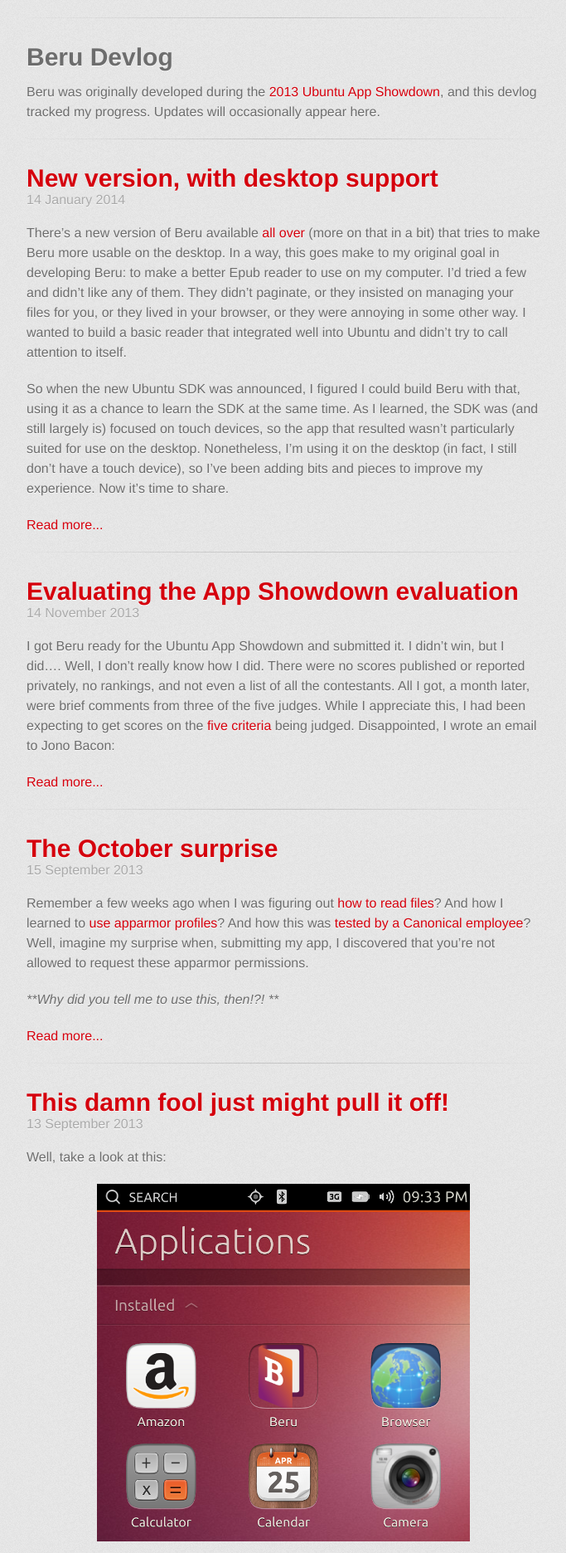
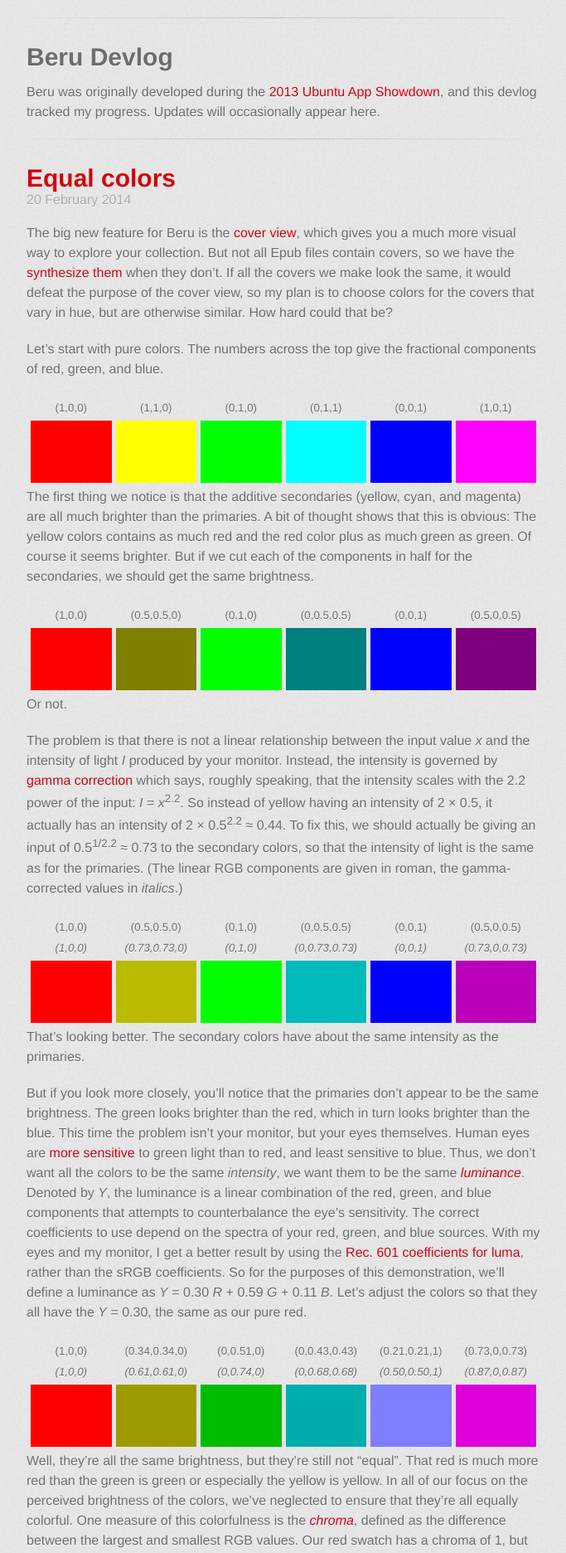
Before and after one commit to rschroll/beru, a Jekyll site: the page built from index.html, in a window 1280 px wide. Shown: the part 1107-2979 px from the top of the page at 83% size, without its empty margins (298-981 px from the left). Built offline with Jekyll 4.4.1, drawn with Linux system fonts in a browser that asks for light colours; some web fonts are replaced; some of the changed text lies outside the part shown.

Commit message:
Choosing colors

```diff
--- /dev/null
+++ b/_posts/2014-02-20-equal-colors.md
@@ -0,0 +1,161 @@
+---
+layout: post
+title: Equal colors
+---
+The big new feature for Beru is the [cover view](https://github.com/rschroll/beru/issues/16), which gives you a much more visual way to explore your collection.  But not all Epub files contain covers, so we have the [synthesize them](https://github.com/rschroll/beru/issues/29) when they don't.  If all the covers we make look the same, it would defeat the purpose of the cover view, so my plan is to choose colors for the covers that vary in hue, but are otherwise similar.  How hard could that be?
+
+<style>
+.colors {
+    width: 100%;
+    border-spacing: 5px;
+    border-collapse: separate;
+    border: none;
+    table-layout: fixed;
+}
+.colors td {
+    border: none;
+    width: 100%;
+    font-size: smaller;
+}
+.gamma {
+    font-style: italic;
+}
+.swatches {
+    height: 75px;
+}
+</style>
+Let's start with pure colors.  The numbers across the top give the fractional components of red, green, and blue.
+<table class="colors">
+<tr class="rgb">
+<td>(1,0,0)</td>
+<td>(1,1,0)</td>
+<td>(0,1,0)</td>
+<td>(0,1,1)</td>
+<td>(0,0,1)</td>
+<td>(1,0,1)</td>
+</tr>
+<tr class="swatches">
+<td bgColor="#ff0000"></td>
+<td bgColor="#ffff00"></td>
+<td bgColor="#00ff00"></td>
+<td bgColor="#00ffff"></td>
+<td bgColor="#0000ff"></td>
+<td bgColor="#ff00ff"></td>
+</tr>
+</table>
+
+The first thing we notice is that the additive secondaries (yellow, cyan, and magenta) are all much brighter than the primaries.  A bit of thought shows that this is obvious: The yellow colors contains as much red and the red color plus as much green as green.  Of course it seems brighter.  But if we cut each of the components in half for the secondaries, we should get the same brightness.
+<table class="colors">
+<tr class="rgb">
+<td>(1,0,0)</td>
+<td>(0.5,0.5,0)</td>
+<td>(0,1,0)</td>
+<td>(0,0.5,0.5)</td>
+<td>(0,0,1)</td>
+<td>(0.5,0,0.5)</td>
+</tr>
+<tr class="swatches">
+<td bgColor="#ff0000"></td>
+<td bgColor="#7f7f00"></td>
+<td bgColor="#00ff00"></td>
+<td bgColor="#007f7f"></td>
+<td bgColor="#0000ff"></td>
+<td bgColor="#7f007f"></td>
+</tr>
+</table>
+
+Or not.
+
+The problem is that there is not a linear relationship between the input value *x* and the intensity of light *I* produced by your monitor.  Instead, the intensity is governed by [gamma correction](http://en.wikipedia.org/wiki/Gamma_correction) which says, roughly speaking, that the intensity scales with the 2.2 power of the input: *I* = *x*<sup>2.2</sup>.  So instead of yellow having an intensity of 2 × 0.5, it actually has an intensity of 2 × 0.5<sup>2.2</sup> ≈ 0.44.  To fix this, we should actually be giving an input of 0.5<sup>1/2.2</sup> ≈ 0.73 to the secondary colors, so that the intensity of light is the same as for the primaries.  (The linear RGB components are given in roman, the gamma-corrected values in *italics*.)
+<table class="colors">
+<tr class="rgb">
+<td>(1,0,0)</td>
+<td>(0.5,0.5,0)</td>
+<td>(0,1,0)</td>
+<td>(0,0.5,0.5)</td>
+<td>(0,0,1)</td>
+<td>(0.5,0,0.5)</td>
+</tr>
+<tr class="gamma">
+<td>(1,0,0)</td>
+<td>(0.73,0.73,0)</td>
+<td>(0,1,0)</td>
+<td>(0,0.73,0.73)</td>
+<td>(0,0,1)</td>
+<td>(0.73,0,0.73)</td>
+</tr>
+<tr class="swatches">
+<td bgColor="#ff0000"></td>
+<td bgColor="#baba00"></td>
+<td bgColor="#00ff00"></td>
+<td bgColor="#00baba"></td>
+<td bgColor="#0000ff"></td>
+<td bgColor="#ba00ba"></td>
+</tr>
+</table>
+
+That's looking better.  The secondary colors have about the same intensity as the primaries.
+
+But if you look more closely, you'll notice that the primaries don't appear to be the same brightness.  The green looks brighter than the red, which in turn looks brighter than the blue.  This time the problem isn't your monitor, but your eyes themselves.  Human eyes are [more sensitive](http://en.wikipedia.org/wiki/Luminosity_function) to green light than to red, and least sensitive to blue.  Thus, we don't want all the colors to be the same *intensity*, we want them to be the same [*luminance*](http://en.wikipedia.org/wiki/Luminance_%28colorimetry%29).  Denoted by *Y*, the luminance is a linear combination of the red, green, and blue components that attempts to counterbalance the eye's sensitivity.  The correct coefficients to use depend on the spectra of your red, green, and blue sources.  With my eyes and my monitor, I get a better result by using the [Rec. 601 coefficients for luma](http://en.wikipedia.org/wiki/Luma_%28video%29#Rec._601_luma_versus_Rec._709_luma_coefficients), rather than the sRGB coefficients.  So for the purposes of this demonstration, we'll define a luminance as *Y* = 0.30 *R* + 0.59 *G* + 0.11 *B*.  Let's adjust the colors so that they all have the *Y* = 0.30, the same as our pure red.
+<table class="colors">
+<tr class="rgb">
+<td>(1,0,0)</td>
+<td>(0.34,0.34,0)</td>
+<td>(0,0.51,0)</td>
+<td>(0,0.43,0.43)</td>
+<td>(0.21,0.21,1)</td>
+<td>(0.73,0,0.73)</td>
+</tr>
+<tr class="gamma">
+<td>(1,0,0)</td>
+<td>(0.61,0.61,0)</td>
+<td>(0,0.74,0)</td>
+<td>(0,0.68,0.68)</td>
+<td>(0.50,0.50,1)</td>
+<td>(0.87,0,0.87)</td>
+</tr>
+<tr class="swatches">
+<td bgColor="#ff0000"></td>
+<td bgColor="#9b9b00"></td>
+<td bgColor="#00bb00"></td>
+<td bgColor="#00adad"></td>
+<td bgColor="#7e7eff"></td>
+<td bgColor="#dd00dd"></td>
+</tr>
+</table>
+
+Well, they're all the same brightness, but they're still not "equal".  That red is much more red than the green is green or especially the yellow is yellow.  In all of our focus on the perceived brightness of the colors, we've neglected to ensure that they're all equally colorful.  One measure of this colorfulness is the [*chroma*](http://en.wikipedia.org/wiki/HSL_and_HSV#Hue_and_chroma), defined as the difference between the largest and smallest RGB values.  Our red swatch has a chroma of 1, but all the others have lower chromas.  (The yellow is a paltry 0.34!)
+
+So instead of just considering several hues for a fixed luminance, let's consider both hue and chroma.
+<img class="center" src="{{ site.baseurl }}/assets/gamut.png" alt="Color gamut" width="300" height="297" />
+What's with all of those missing areas?  Those are regions that are out of the *gamut* of the RGB color space.  To get colors in those regions, we'd need component values greater than one or less than zero (or both), which we can't have.  The colors above were chosen from the edge of the gamut, giving us wildly different chromas.  If we want colors that are equally bright and equally colorful, we need to take a horizontal line through the gamut.  If we use that white line, we get these colors:
+<table class="colors">
+<tr class="rgb">
+<td>(0.53,0.20,0.20)</td>
+<td>(0.33,0.33,0.01)</td>
+<td>(0.11,0.44,0.11)</td>
+<td>(0.07,0.40,0.40)</td>
+<td>(0.26,0.26,0.59)</td>
+<td>(0.49,0.16,0.49)</td>
+</tr>
+<tr class="gamma">
+<td>(0.75,0.48,0.48)</td>
+<td>(0.61,0.61,0.10)</td>
+<td>(0.36,0.69,0.36)</td>
+<td>(0.30,0.66,0.66)</td>
+<td>(0.55,0.55,0.79)</td>
+<td>(0.73,0.44,0.73)</td>
+</tr>
+<tr class="swatches">
+<td bgColor="#bf7b7b"></td>
+<td bgColor="#9b9b19"></td>
+<td bgColor="#5caf5c"></td>
+<td bgColor="#4ca8a8"></td>
+<td bgColor="#8b8bc9"></td>
+<td bgColor="#b970b9"></td>
+</tr>
+</table>
+
+There we go: equally bright and equally (un-)colorful colors.  Because if the restrictions of the RGB gamut, we simply cannot have high-chroma colors for all hues for a fixed luminance.  For making book covers, I think that's perfectly fine.  But if you need something with more colorful colors, you'll need to give up the constant chroma and/or constant luminance restrictions.
+
+If you want to play with these things, check out the [playground]({{ site.baseurl }}/color-playground/) I made while learning about these things.
--- /dev/null
+++ b/color-playground/index.html
@@ -0,0 +1,281 @@
+---
+title: Color playground
+---
+<!DOCTYPE html>
+<html lang="en">
+<head>
+<title>Color playground</title>
+<meta charset="utf-8" />
+<style type="text/css">
+body {
+    background: #eee;
+    font-family: "sans-serif";
+}
+#swatches {
+    width: 100%;
+    height: 100px;
+    border-spacing: 5px;
+    border-collapse: separate;
+}
+#swatches td {
+    //background: white;
+}
+#canvas {
+    width: 300px;
+    height: 300px;
+    position: relative;
+}
+#chromaBar {
+    height: 1px;
+    background: white;
+    width: 100%;
+    position: absolute;
+    left: 0;
+}
+#chroma, #luma {
+    display: inline-block;
+    width: 200px;
+    margin: 5px 20px 0 20px;
+}
+#chromaV, #lumaV {
+    display: inline-block;
+    width: 3em;
+}
+input {
+    width: 3em;
+}
+b {
+    cursor: pointer;
+}
+.highlight {
+    background: #eee;
+    box-shadow: 0 0 5px 5px #eee;
+}
+body.highlighted {
+    background: #aaa;
+}
+</style>
+<link rel="stylesheet" href="http://ajax.googleapis.com/ajax/libs/jqueryui/1.8.23/themes/base/jquery-ui.css" type="text/css" media="all" />
+<script src="http://ajax.googleapis.com/ajax/libs/jquery/1.8.2/jquery.min.js"></script>
+<script src="http://ajax.googleapis.com/ajax/libs/jqueryui/1.8.23/jquery-ui.min.js"></script>
+<script type="text/javascript" charset="utf-8">
+// From http://en.wikipedia.org/wiki/HSL_and_HSV#From_luma.2Fchroma.2Fhue
+// Note that not all values are in the RGB gamut!
+function hcyraw(H, C, Y) {
+    var Hp = H*6,
+        X = C * (1 - Math.abs(Hp % 2 - 1)),
+        R = 0, G = 0, B = 0;
+    if (Hp < 1) {
+        R = C;
+        G = X;
+    } else if (Hp < 2) {
+        R = X;
+        G = C;
+    } else if (Hp < 3) {
+        G = C;
+        B = X;
+    } else if (Hp < 4) {
+        G = X;
+        B = C;
+    } else if (Hp < 5) {
+        R = X;
+        B = C;
+    } else {
+        R = C;
+        B = X;
+    }
+    var Yr = parseFloat($("#Yr").val()),
+        Yg = parseFloat($("#Yg").val()),
+        Yb = parseFloat($("#Yb").val()),
+        m = Y - (Yr * R + Yg * G + Yb * B);
+    try {
+        return "#" + toHex(R + m) + toHex(G + m)+ toHex(B + m);
+    } catch (e) {
+        return "";
+    }
+}
+
+function hcyrel(H, C, Y) {
+    var Hp = H*6,
+        Yr = parseFloat($("#Yr").val()),
+        Yg = parseFloat($("#Yg").val()),
+        Yb = parseFloat($("#Yb").val()),
+        Ht, a, b, c;
+    if (Hp < 1) {
+        a = Yr; b = Yg; c = Yb;
+        Ht = Hp;
+    } else if (Hp < 2) {
+        a = Yg; b = Yr; c = Yb;
+        Ht = 2 - Hp;
+    } else if (Hp < 3) {
+        a = Yg; b = Yb; c = Yr;
+        Ht = Hp - 2;
+    } else if (Hp < 4) {
+        a = Yb; b = Yg; c = Yr;
+        Ht = 4 - Hp;
+    } else if (Hp < 5) {
+        a = Yb; b = Yr; c = Yg;
+        Ht = Hp - 4;
+    } else {
+        a = Yr; b = Yb; c = Yg;
+        Ht = 6 - Hp;
+    }
+    var Cmax = Math.min(Y / (a + b*Ht), (1 - Y) / (b * (1-Ht) + c));
+    return hcyraw(H, C*Cmax, Y);
+}
+
+function gethcy() {
+    if ($("#rescale")[0].checked)
+        return hcyrel;
+    return hcyraw;
+}
+
+function toHex(v) {
+    if ((v < 0) || (v > 1))
+        throw "Out of gamut";
+    var gamma = parseFloat($("#gamma").val());
+    v = Math.pow(v, 1/gamma);
+    var s = Math.round(v * 255).toString(16);
+    if (s.length == 1)
+        return "0" + s;
+    return s;
+}
+
+function setChromaBar(chroma) {
+    var bar = $("#chromaBar");
+    bar.css("top", 300*(1-chroma) + "px");
+}
+
+function setColors(chroma, luma) {
+    var swatches = $("#swatches td"),
+        n = swatches.length,
+        hcy = gethcy();
+    for (var i=0; i<n; i++)
+        swatches[i].bgColor = hcy(i/n, chroma, luma);
+}
+
+function drawCanvas(chroma, luma) {
+    var ctx = $("canvas").get()[0].getContext("2d"),
+        hcy = gethcy();
+    ctx.clearRect(0,0,300,300);
+    for (var x=0; x<100; x++) {
+        for (var y=0; y<100; y++) {
+            var color = hcy(x/100, y/100, luma);
+            if (color) {
+                ctx.fillStyle = color;
+                ctx.fillRect(3*x, 300-3*y, 3, 3);
+            }
+        }
+    }
+}
+
+function onChroma(event, ui) {
+    var chroma = ui.value,
+        gamma = parseFloat($("#gamma").val());
+        luma = $("#luma").slider("value");
+    $("#chromaV").text(chroma);
+    setColors(chroma, luma);
+    setChromaBar(chroma);
+}
+
+function onLuma(event, ui) {
+    var chroma = $("#chroma").slider("value"),
+        gamma = parseFloat($("#gamma").val());
+        luma = ui? ui.value : $("#luma").slider("value");
+    $("#lumaV").text(luma);
+    drawCanvas(chroma, luma);
+    setColors(chroma, luma);
+}
+
+function onLumaSlide(event, ui) {
+    $("#lumaV").text(ui.value);
+}
+
+function drag(event) {
+    var y = event.pageY - $("canvas").offset().top,
+        chroma = 1 - y/300;
+    $("#chroma").slider("value", chroma);
+}
+
+function setHighlight(hoverid, hlid) {
+    $(hoverid).mouseenter(function (e) {
+        $(hlid).addClass("highlight");
+        $("body").addClass("highlighted");
+    });
+    $(hoverid).mouseleave(function (e) {
+        $(hlid).removeClass("highlight");
+        $("body").removeClass("highlighted");
+    });
+}
+
+$(document).ready(function () {
+    $("canvas").mousedown(function (e) { drag(e); $("canvas").mousemove(drag); });
+    $("body").mouseup(function () { $("canvas").unbind("mousemove"); });
+    $("#chroma").slider({min: 0, max: 1, step: 0.01, change: onChroma, slide: onChroma});
+    $("#chroma").slider("value", 0.5);
+    $("#luma").slider({min: 0, max: 1, step: 0.01, value: 0.5, stop: onLuma, slide: onLumaSlide});
+    $("input").change(onLuma);
+    onLuma();
+
+    setHighlight("#lumaD", "#lumaDiv");
+    setHighlight("#lumaCD", "#lumaC");
+    setHighlight("#gamutD", "#canvas");
+    setHighlight("#chromaD", "#chromaDiv");
+    setHighlight("#chromaBarD", "#chromaBar");
+    setHighlight("#swatchesD", "#swatches");
+    setHighlight("#rescaleD", "#rescale");
+    setHighlight("#gammaD", "#gammaDiv");
+    $("#lumaStd").click(function () {
+        $("#Yr").val(0.2126);
+        $("#Yg").val(0.7152);
+        $("#Yb").val(0.0722);
+        onLuma();
+        return true;
+    });
+});
+</script>
+</head>
+
+<body>
+<h1>Perceptual Color Playground</h1>
+<table id="swatches"><tr>
+<td></td>
+<td></td>
+<td></td>
+<td></td>
+<td></td>
+<td></td>
+<td></td>
+<td></td>
+<td></td>
+<td></td>
+<td></td>
+<td></td>
+</tr></table>
+<div id="canvas"><canvas width="300" height="300"></canvas>
+<div id="chromaBar"></div></div>
+<form>
+    <div id="chromaDiv">C <span id="chroma"></span> <span id="chromaV"></span>
+        <input type="checkbox" id="rescale">Rescale Chroma</input>
+    </div>
+    <div id="lumaDiv">Y <span id="luma"></span> <span id="lumaV"></span>
+        <span id="lumaC">= <input id="Yr" size="2" value="0.30" /> r
+        + <input id="Yg" size="2" value="0.59" /> g
+        + <input id="Yb" size="2" value="0.11" /> b</span>
+    </div>
+    <div id="gammaDiv">gamma = <input id="gamma" size="2" value="2.2" /></div>
+</form>
+
+<p>The page is a tool I made to explore how to get a series of colors across all hues that have the same "brightness" and the same "colorfulness".  You can <a href="{{ site.baseurl }}{% post_url 2014-02-20-equal-colors %}">read more about the background</a>, if you're interested.</p>
+
+<p>The "brightness" of colors is measured by the <b id="lumaD">luminance</b>, a linear combination of the RGB components that accounts for the eye's differing sensitivity to color.  You may <b id="lumaCD">adjust those components</b> as you like, or you can switch them to the <a href="#" id="lumaStd">sRGB values</a>.  Note that the three coefficients should sum to one for the rest of the math to work out.</p>
+
+<p>With the luminance set, the <b id="gamutD">gamut</b> displays all the available colors, with hue running horizontally and chroma vertically.  Blank regions are outside of the RGB gamut.</p>
+
+<p>The <b id="chromaD">chroma</b> measures the "colorfulness" of colors.  The <b id="chromaBarD">white line</b> on the gamut shows the current chroma, which may be changed by clicking and dragging.  The <b id="swatchesD">swatches</b> are equally spaced in hue across that line.</p>
+
+<p>To avoid out-of-gamut regions, the <b id="rescaleD">rescale chroma</b> option sets the chroma relative the the maximum chroma for the given hue and luminance.</p>
+
+<p>The <b id="gammaD">gamma factor</b> adjusts the linear intensities for display on nonlinear monitors, like yours.</p>
+</body>
+</html>
--- a/stylesheets/stylesheet.css
+++ b/stylesheets/stylesheet.css
@@ -6,7 +6,7 @@
 h1, h2, h3, h4, h5, h6, p, blockquote, pre,
 a, abbr, acronym, address, big, cite, code,
 del, dfn, em, img, ins, kbd, q, s, samp,
-small, strike, strong, sub, sup, tt, var,
+small, strike, strong, tt, var,
 b, u, i, center,
 dl, dt, dd, ol, ul, li,
 fieldset, form, label, legend,
```
Also changed, not shown: assets/gamut.png (added).
